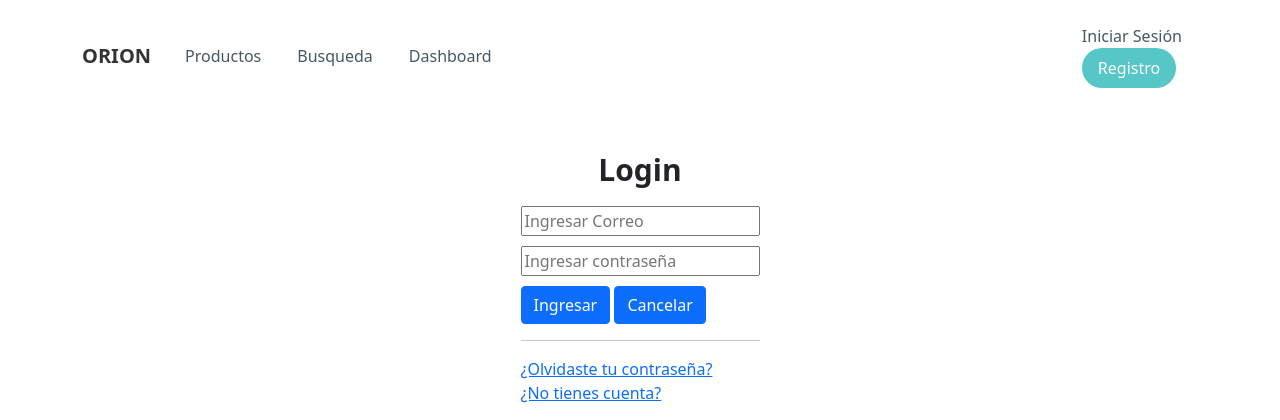
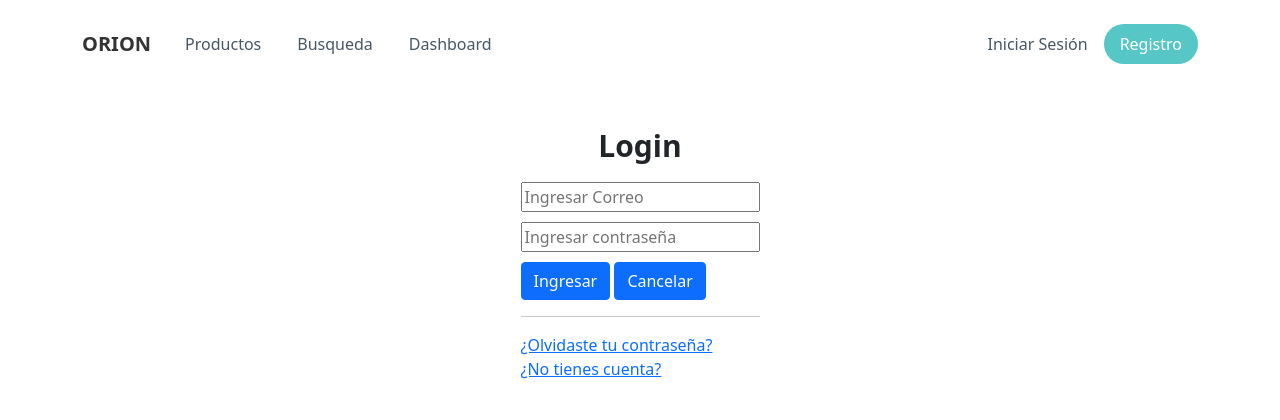
Before and after one commit to mvitta/Hackaton, a Flask app: page / in a window 1280 px wide. Shown: the top 420 px of the page. Run offline with Flask 2, Linux system fonts and the light colour scheme; some libraries are stand-ins or nearby versions; some web fonts are replaced.

Commit message:
modificacion archivo base linea 31, se agrega un nuevo span

```diff
--- a/templates/base.html
+++ b/templates/base.html
@@ -27,9 +27,9 @@
                     <li class="nav-item"><a class="nav-link" href="/productos">Productos</a></li>
                     <li class="nav-item"><a class="nav-link" href="/busqueda">Busqueda</a></li>
                     <li class="nav-item"><a class="nav-link" href="/dashboard">Dashboard</a></li>
-
-                </ul><span class="navbar-text actions"> <a class="login" href="#">Iniciar Sesión</a><a
-                        class="btn btn-light action-button" role="button" href="#">Registro</a></span>
+                </ul><span class="navbar-text actions"> <a class="login" href="#">Iniciar Sesión</a></span>
+                <span class="navbar-text actions"><a class="btn btn-light action-button" role="button"
+                        href="#">Registro</a></span>
 
             </div>
         </div>
```
